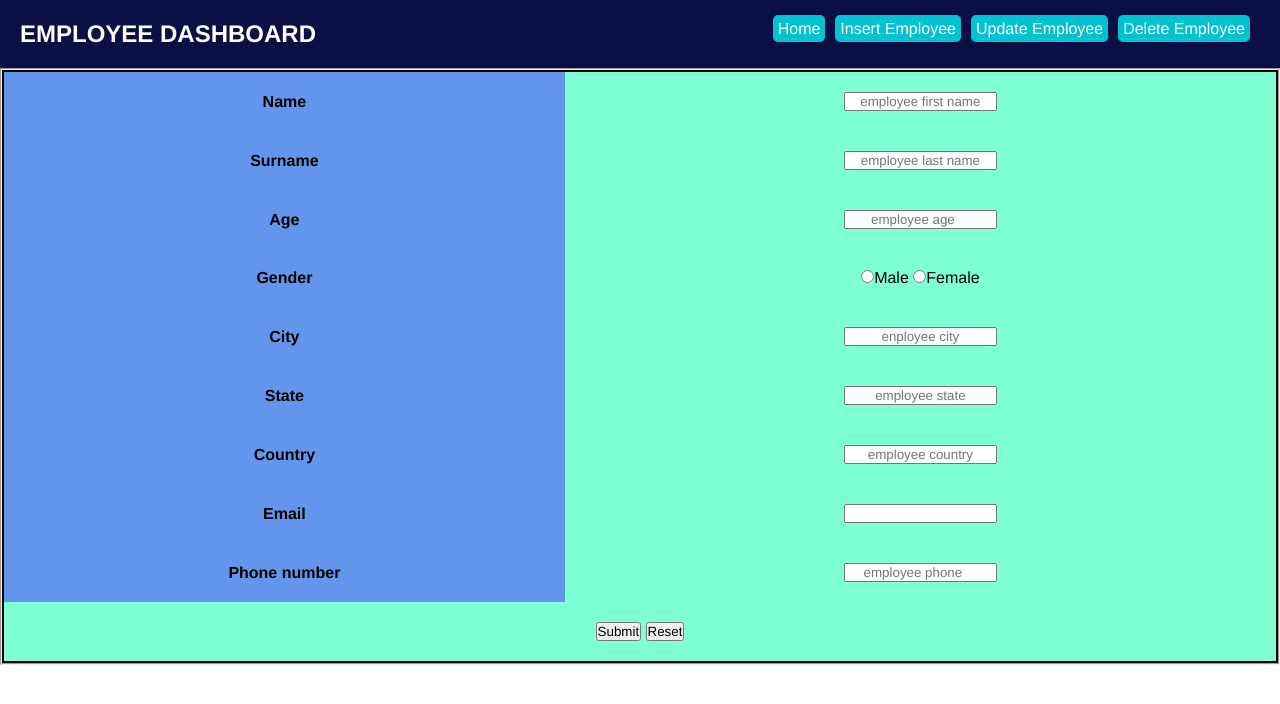
After one commit to singhyuvraj122/Employee, a PHP site: page /OpInsertMain.php in a window 1280 px wide. The commit adds this page. Shown: the top 704 px of the page. Run offline with PHP 8.4, Linux system fonts and the light colour scheme.

Commit message:
added modularity to files

```diff
--- a/OpInsert.html
+++ b/OpInsertMain.php
@@ -1,11 +1,15 @@
 <!DOCTYPE html>
 <html>
-  <head></head>
+  <head>
+    <link rel="stylesheet" href="st.css">
+  </head>
   <body>
-    <div>
+    <?php
+      include "navbar.php";
+    ?>
+    <div id="innerCont3">
       <form action="OpInsert.php" method="POST">
         <fieldset>
-          <legend>Employee Data Insert</legend>
           <table>
             <tr>
               <th>Name</th>
@@ -21,8 +25,8 @@
             </tr>
             <tr>
               <th>Gender</th>
-              <td><label><input name="gender" type="radio" value="male" required>Male</label></td>
-              <td><label><input name="gender" type="radio" value="female" required>Female</label></td>
+              <td><label><input name="gender" type="radio" value="male" required>Male</label>
+              <label><input name="gender" type="radio" value="female" required>Female</label></td>
             </tr>
             <tr>
               <th>City</th>
@@ -45,8 +49,9 @@
               <td><input name="phone" type="number" placeholder="employee phone" required></td>
             </tr>
             <tr>
-              <td><input name="submit" type="submit"></td>
-              <td><input name="reset" type="reset"></td>
+              <td colspan="2"><input name="submit" type="submit">
+              <input name="reset" type="reset">
+            </td>
           </tr>
           </table>
         </fieldset>
--- /dev/null
+++ b/navbar.php
@@ -0,0 +1,9 @@
+<div id="innerCont2">
+  <div id="navTitle">EMPLOYEE DASHBOARD</div>
+  <div id="navbar">
+    <li><a href="index.php">Home</a></li>
+    <li><a href="OpInsertMain.php">Insert Employee</a></li>
+    <li><a href="OpUpdateMain.php">Update Employee</a></li>
+    <li><a href="OpDeleteMain.php">Delete Employee</a></li>
+  </div>
+</div>
--- a/st.css
+++ b/st.css
@@ -1,3 +1,5 @@
+@import url('https://fonts.googleapis.com/css2?family=Roboto:ital,wght@0,100;0,300;0,400;0,500;0,700;0,900;1,100;1,300;1,400;1,500;1,700;1,900&display=swap');
+
 *{
   margin: 0px;
   padding: 0px;
@@ -16,6 +18,8 @@
 #navTitle{
   font-size: large;
   padding: 20px;
+  font-size: x-large;
+  font-weight: bolder;
 }
 
 #navbar{
@@ -57,6 +61,26 @@ a:active{
   background-color: #16bac5;
 }
 
-tr{
+#innerCont3{
+  width: 100vw;
+  overflow: auto;
+}
+
+table{
+  font-family: 'Roboto', sans-serif;
+  width: 100%;
+  border-collapse: collapse;
+  border: 2px solid black;
+}
+
+th{
+  padding: 20px;
+  background-color: cornflowerblue;
+}
+
+td{
+  padding: 20px;
   background-color: aquamarine;
 }
+
+input
```
Also changed, not shown: OpDelete.html (deleted, +0 -30 lines), OpDeleteMain.php (added, +36 -0 lines), index.php (+3 -10 lines), OpUpdate.html (deleted), OpUpdate.php (added), OpUpdateMain.php (added), backend.php (deleted).
